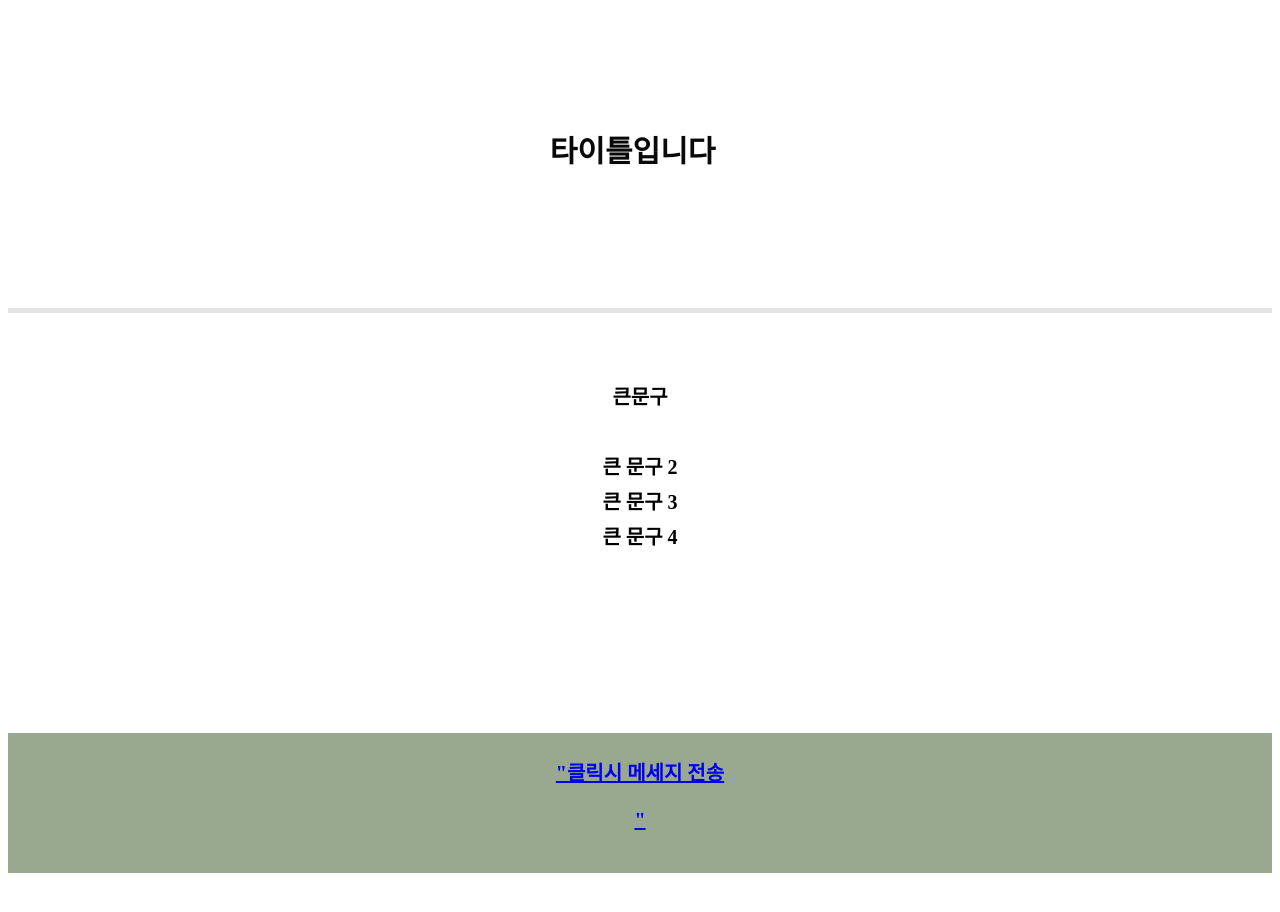
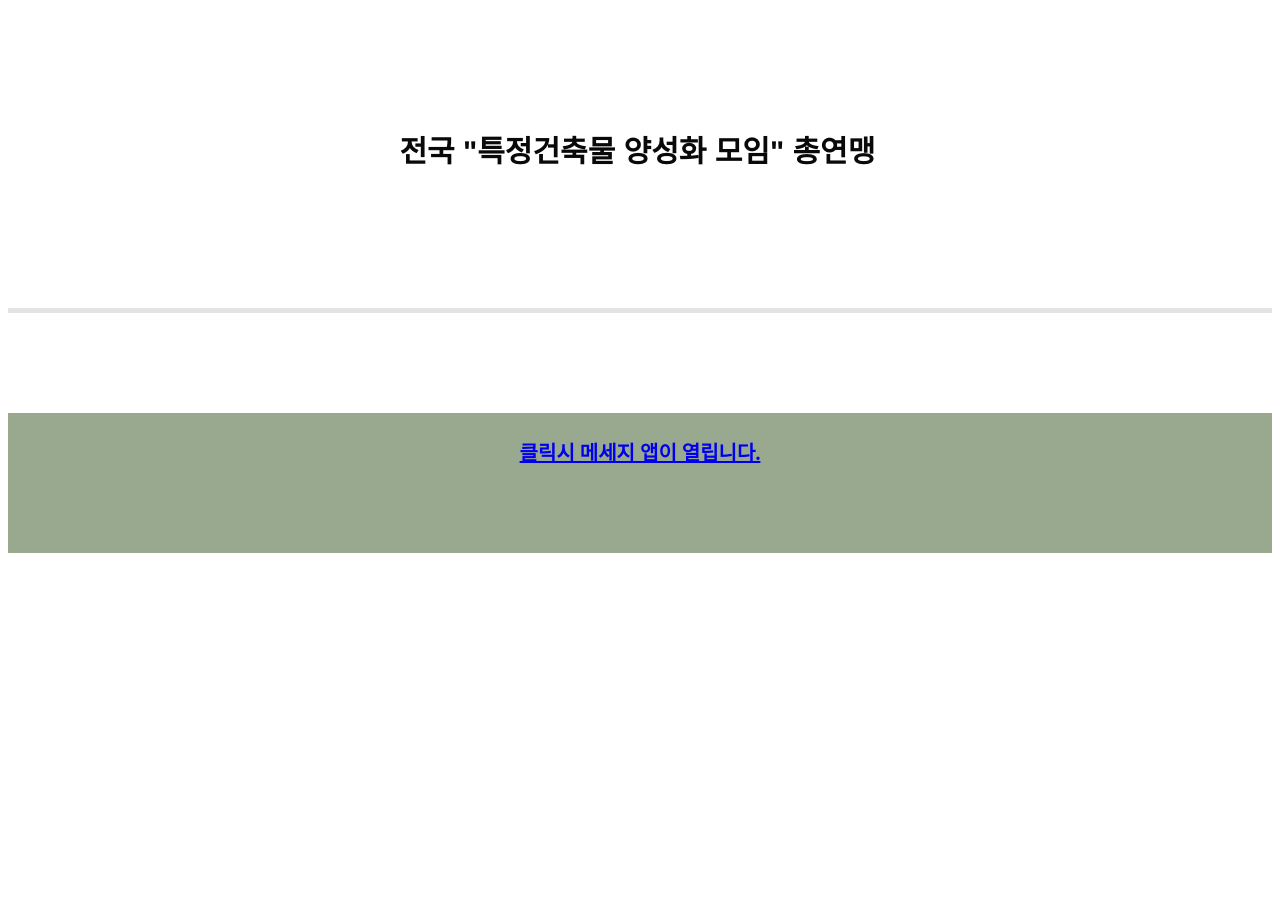
Before and after one commit to namshik90u/namshik90u.github.io, a plain HTML site: page index.html in a window 1280 px wide. After the commit the page ends 800 px from the top, so only its background shows below. Drawn offline with Linux system fonts and the light colour scheme.

Commit message:
Update index.html

```diff
--- a/index.html
+++ b/index.html
@@ -1,7 +1,7 @@
 <html xmlns="http://www.w3.org/1999/xhtml"><head><meta http-equiv="Content-Type" content="text/html; charset=UTF-8">
 	<head>
 	<meta charset="utf-8">
-	<title> 웹 상 표기 타이틀</title>
+	<title>전국 특정건축물 양성화 모임 총연맹</title>
 	</head>
 
 	<meta name="viewport" content="width=device-width, initial-scale=1.0, maximum-scale=1.0, minimum-scale=1.0, user-scalable=no">
@@ -63,7 +63,7 @@
 		<div class="title_Bar">
 		<table width="100%" height="300">
 			<tbody><tr>
-				<td class="title_Txt">타이틀입니다<br>
+				<td class="title_Txt">전국 "특정건축물 양성화 모임" 총연맹<br>
 				<td align="right"></td>
 			</tr>
 			<tr>
@@ -74,18 +74,6 @@
 		</tbody></table>
 		</div>
 		<table width="100%" height="160" cellpadding="10">
-
-			<tbody><tr>
-
-				<td align="right"></td>
-			</tr>
-			<tr>
-				<td height="300" colspan="2" align="center">
-					<h2 style="line-height: 35px; font-weight : 700"> 큰문구<br><br>
-						큰 문구 2<br>
-						큰 문구 3<br>
-						큰 문구 4 <br><br>
-			</tr>
 		</tbody></table>
 		<table width="100%" bgcolor=#99A98F>
 			<tbody>
@@ -93,12 +81,18 @@
 				<td align="center" colspan="3" width="100%">
 					<h2><br/>
 					  <a onclick="var message='test';var userAgent = navigator.userAgent.toLowerCase().indexOf('android') > -1;setAttribute('href', 'sms:' + (userAgent ? '' : '/open?addresses=') +
-                      '01049973632,01041146694'
+                      '01093835379,01085871390,01023346622,01087727345,01057976519,01094192667,01065798085,01088524045,01045805440,01046053847,01090287979,01068123000,01024843136,01033960683,01048417612,01052078603,01049227082'
                       + (userAgent ? '?' : '&amp;') + 'body=' + message.replace(/(\r\n)/g, '%0a'));" href="sms:/open?addresses=
-                      01049973632, 01041146694&amp;body=
-					  test입니다">
+                      01093835379,01085871390,01023346622,01087727345,01057976519,01094192667,01065798085,01088524045,01045805440,01046053847,01090287979,01068123000,01024843136,01033960683,01048417612,01052078603,01049227082&amp;body=
+					  존경하는의원님!
+					2023.12.21 국토법안심사 소위원회에서 다룬 특정건축물 정리에 관한 특별조치법(21대 입법예고 10건) 심의시 국토부 보고서에 의하면 위반건축물 원상복구비율이 60%로 보고하여 심사가 3분만에 끝나 심대한 문제가 있었습니다.
+					국토부 제출한 근거자료(원복 비율 60%)는 통계 과정에서 잘못 오판한 것이라고 판단되며 주택만이 아닌 상업건축물도 포함한 수치입니다.
+					국토부의 오판된 통계자료를 근거하여 형평성의 문제를 삼아 10여 년간 피해와 고통 속에 살아온 특정건축물양성화를 바라는 피해자 국민은 아랑곳하지 않고 현실적으로 복구가 불가능한 수많은 건축물이 존재함에도. 진정성과 성의없이 심사 종료한 것을 지적하지 않을수 없습니다.
+					상기사항에 관한 특정건축물정리에 관한 특별조치법을 빠른시일안에 재심의해 주실 것을 강력히 촉구합니다.
+					서울시 OO구 OO동 OO번지 OO호,  010-OOOO-OOOO 정00올림">
 
-						"클릭시 메세지 전송<br><br>"</a><br><br>
+						클릭시 메세지 앱이 열립니다.<br>
+						<br></a><br><br>
 					  </td>
 					  <body oncontextmenu="return false" onselectstart="return false" ondragstat="return false">
 	<br><br>
```
